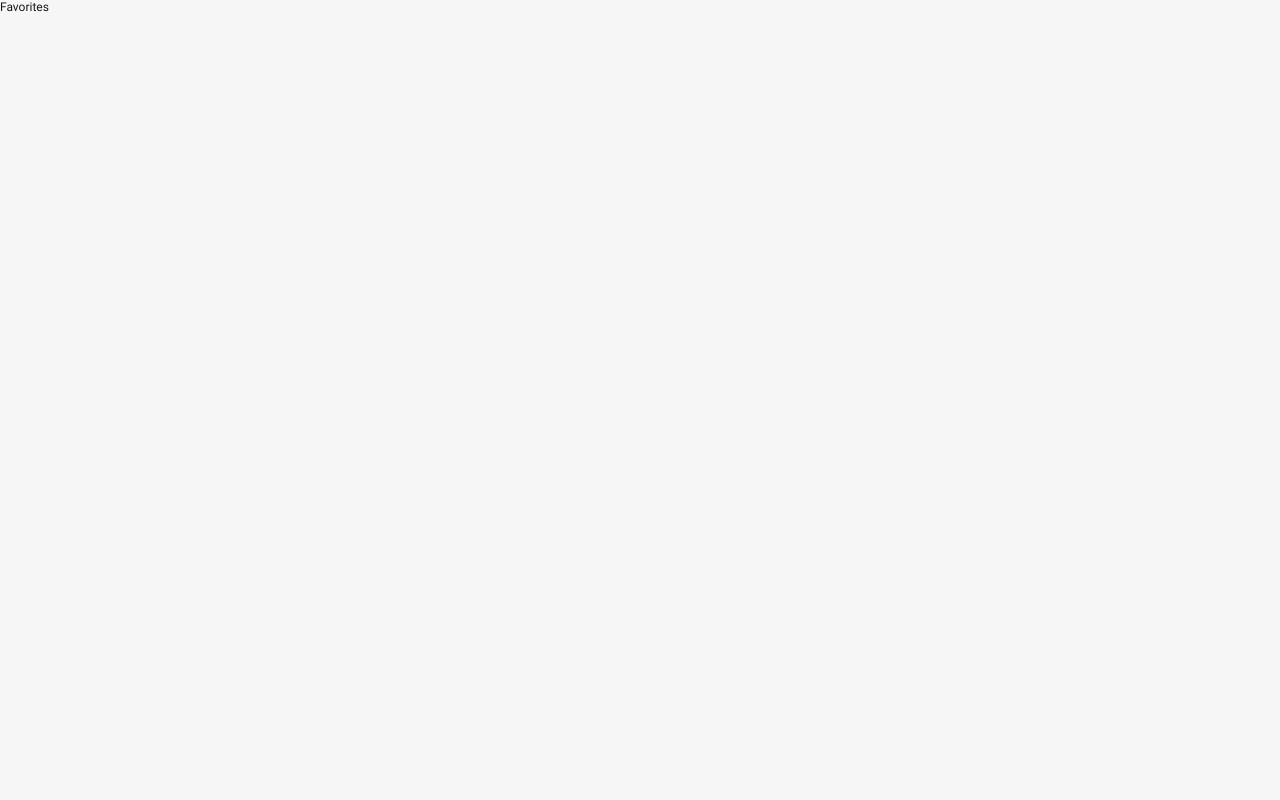
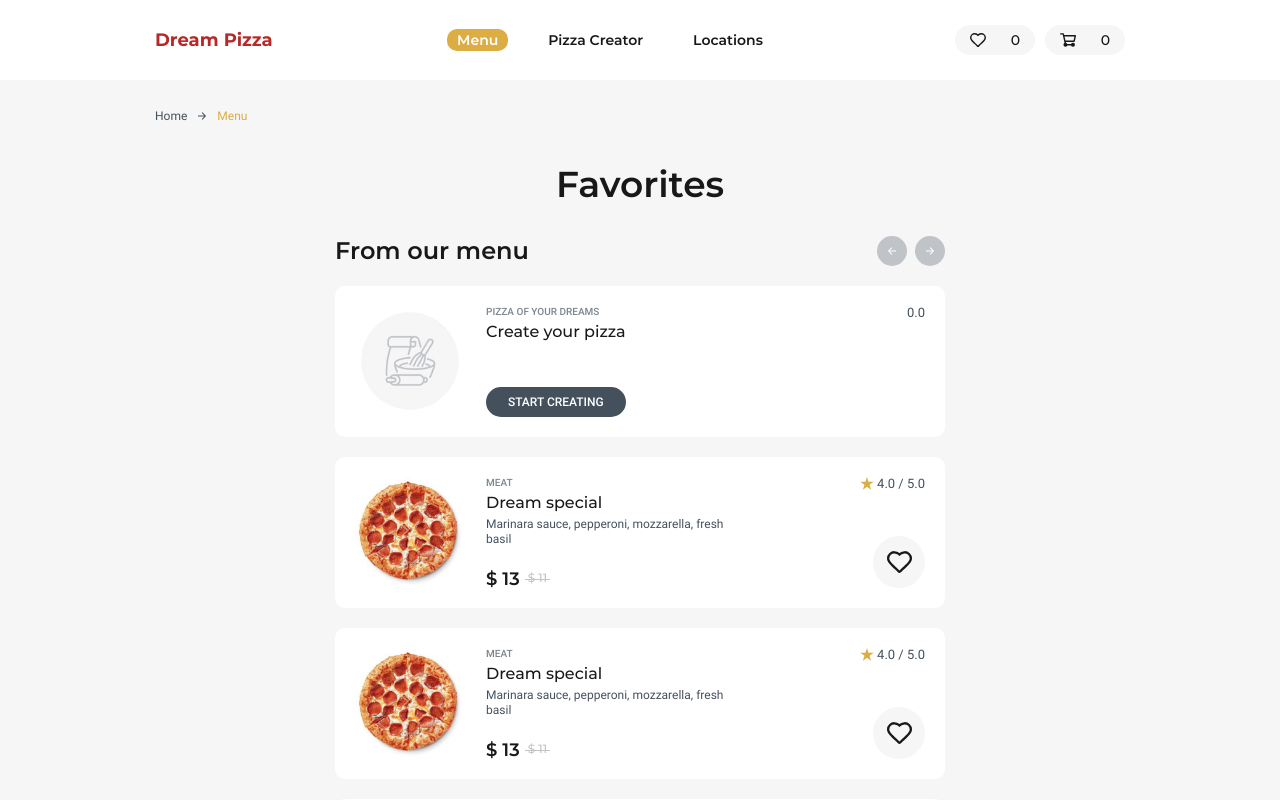
Before and after one commit to truefiesta/dream-pizza, a React app: page /favorites in a window 1280 px wide. Shown: the top 800 px of the page. Built offline with nearby package versions, Linux system fonts and the light colour scheme.

Commit message:
Add Favorites page

```diff
--- a/src/components/app/app.css
+++ b/src/components/app/app.css
@@ -12,6 +12,47 @@
 
 .menu-page .controls-list {
   margin: 0 auto;
+}
+
+.favorites-page .section-title {
+  text-align: left;
+}
+
+.favorites-top-row {
+  display: flex;
+  justify-content: space-between;
+}
+
+.favorites-page .wrapper {
+  padding-top: 30px;
+  padding-bottom: 30px;
+}
+
+.favorites-page .cart-button {
+  display: none;
+}
+
+.favorites-page .favorites-button {
+  top: auto;
+  bottom: 10px;
+  background-color: var(--bg-gray);
+}
+
+.favorites-page .card-mark {
+  display: none;
+}
+
+.favorites-page .favorites-button:hover {
+  background-color: var(--medium-dark-gray);
+}
+
+.favorites-page .card-pizza-kcal {
+  display: none;
+}
+
+.favorites-list-section {
+  margin: 0 auto;
+  margin-bottom: 50px;
 }
 
 @media (min-width: 320px) {
@@ -103,6 +144,62 @@
   .menu-page .card:nth-child(2n) {
     margin-right: 0;
   }
+
+  .favorites-list-section {
+    width: 440px;
+  }
+
+  .favorites-page .cards-list {
+    flex-direction: column;
+  }
+
+  .favorites-page .card {
+    width: 100%;
+    flex-direction: row;
+  }
+
+  .favorites-page .card-image-container-link {
+    margin: 0;
+    margin-right: 20px;
+    width: 93px;
+    height: 93px;
+  }
+
+  .favorites-page .card-image-container-link img {
+    width: 93px;
+    height: 93px;
+  }
+
+  .favorites-page .rating-stars {
+    display: none;
+  }
+
+  .favorites-page .ingredients-favorites {
+    display: block;
+    width: 260px;
+  }
+
+  .favorites-page .rating-favorites {
+    display: inline-block;
+  }
+
+  .favorites-page .card-rating-value {
+    font-size: 13px;
+    line-height: 13px;
+  }
+
+  .favorites-page .card-rating {
+    position: absolute;
+    top: 20px;
+    right: 20px;
+  }
+
+  .favorites-page .card-price-note {
+    width: auto;
+    margin-top: auto;
+    margin-right: 10px;
+    line-height: 10px;
+  }
 }
 
 @media (min-width: 800px) {
@@ -147,4 +244,37 @@
     padding-right: 15px;
     padding-bottom: 60px;
   }
+
+  .favorites-list-section {
+    width: 610px;
+  }
+
+  .favorites-page .card-image-container-link,
+  .favorites-page .card-image-container-link img {
+    width: 111px;
+    height: 111px;
+  }
+
+  .favorites-page .card-details-bottom {
+    display: none;
+  }
+
+  .favorites-page .favorites-button {
+    width: 52px;
+    height: 52px;
+    bottom: 20px;
+    right: 20px;
+  }
+
+  .favorites-page .favorites-button svg {
+    width: 25px;
+    height: 22px;
+  }
+
+  .favorites-page .wrapper {
+    width: 970px;
+    padding-left: 15px;
+    padding-right: 15px;
+    padding-bottom: 60px;
+  }
 }
--- a/src/components/card/card.css
+++ b/src/components/card/card.css
@@ -183,7 +183,32 @@
   margin-bottom: 5px;
 }
 
-@media (min-width: 320px) {
+.rating-favorites {
+  display: none;
+  vertical-align: top;
+  width: 14px;
+  height: 13px;
+  margin-right: 3px;
+  background-image: url(../../assets/img/star.svg);
+  background-repeat: no-repeat;
+  background-position: center;
+}
+
+.ingredients-favorites {
+  padding: 0;
+  margin: 0;
+  margin-bottom: 10px;
+  width: 200px;
+
+  display: none;
+  font-family: "Roboto", Arial, Helvetica, sans-serif;
+  font-weight: 400;
+  font-size: 12px;
+  line-height: 15px;
+  color: var(--full-dark-gray);
+  order: 1;
+}
+
 .card-mark {
   box-sizing: border-box;
   width: 43px;
@@ -226,7 +251,8 @@
 .card-image-container-link {
   width: 106px;
   height: 106px;
-    margin-right: 20px;
+  margin-right: 10px;
+  flex-shrink: 0;
 }
 
 .card-rating {
@@ -263,7 +289,6 @@
 
 .card-details-bottom {
   display: none;
-  }
 }
 
 @media (min-width: 600px) {
--- a/src/components/card/card.jsx
+++ b/src/components/card/card.jsx
@@ -62,10 +62,14 @@ const Card = ({ newCard }) => {
                     style={{ width: "80%" }}
                   ></span>
                 </div>
+                <span className="rating-favorites"></span>
                 <span className="visually-hidden">Rating</span>
-                <span className="card-rating-value">4.0</span>
+                <span className="card-rating-value">4.0 / 5.0</span>
               </div>
               <p className="card-pizza-kcal">270 kcal</p>
+              <p className="ingredients-favorites">
+                Marinara sauce, pepperoni, mozzarella, fresh basil
+              </p>
             </div>
             <div className="card-details-bottom">
               <div className="card-options-row">
--- a/src/pages/favorites.jsx
+++ b/src/pages/favorites.jsx
@@ -1,7 +1,39 @@
 import React from "react";
+import Header from "../components/header/header.jsx";
+import Breadcrumbs from "../components/breadcrumbs/breadcrumbs.jsx";
+import CardsList from "../components/cards-list/cards-list.jsx";
+import PrevNextControls from "../components/prev-next-controls/prev-next-controls.jsx";
+import Footer from "../components/footer/footer.jsx";
 
 const Favorites = () => {
-  return <div>Favorites</div>;
+  return (
+    <>
+      <Header />
+      <main className="favorites-page">
+        <div className="wrapper">
+          <Breadcrumbs />
+          <h1 className="main-title">Favorites</h1>
+          <div className="content">
+            <section className="favorites-list-section">
+              <div className="favorites-top-row">
+                <h2 className="section-title">From our menu</h2>
+                <PrevNextControls />
+              </div>
+              <CardsList />
+            </section>
+            <section className="favorites-list-section">
+              <div className="favorites-top-row">
+                <h2 className="section-title">Created by me</h2>
+                <PrevNextControls />
+              </div>
+              <CardsList />
+            </section>
+          </div>
+        </div>
+      </main>
+      <Footer />
+    </>
+  );
 };
 
 export default Favorites;
```
Also changed, not shown: src/assets/img/star.svg (added). Lines whose indentation alone changed are shown as unchanged.
